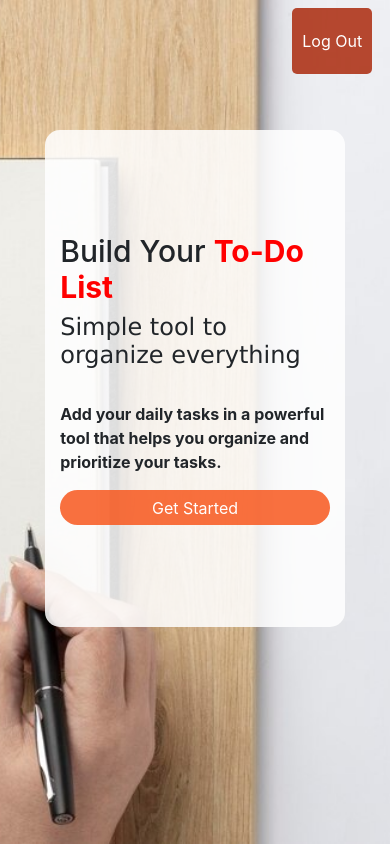
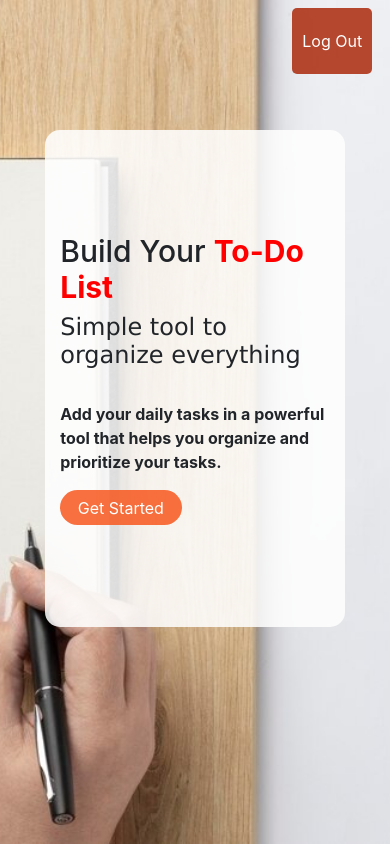
Before and after one commit to sharayuaswale-23/TodoList-website, a React (Create React App) app: page /home in a window 390 px wide. Built offline with nearby package versions, Linux system fonts and the light colour scheme.

Commit message:
sixteen commit

```diff
--- a/src/components/Todolist/todolist.js
+++ b/src/components/Todolist/todolist.js
@@ -12,6 +12,7 @@ import { HiMiniCalendarDays } from "react-icons/hi2";
 import { RiDeleteBack2Fill } from "react-icons/ri";
 import { FaBars } from "react-icons/fa";
 import { FaRegComment } from "react-icons/fa";
+import { TiDeleteOutline } from "react-icons/ti";
 
 const TodoList = () => {
   const [todos, setTodos] = useState([]);
@@ -286,14 +287,15 @@ const TodoList = () => {
                       {todo.comments &&
                         Object.keys(todo.comments).map((commentId) => (
                           <li key={commentId}>
-                            {todo.comments[commentId]}
-                            <RiDeleteBack2Fill
+                             <TiDeleteOutline
                                     style={{
                                       margin: "8px",
                                       color: "#a81f00",
                                     }}
                                     onClick={() => handleDeleteComment(todo.id, commentId)}
                                   />
+                            {todo.comments[commentId]}
+
                           </li>
                         ))}
                     </ul>
--- a/src/components/home/home.css
+++ b/src/components/home/home.css
@@ -59,7 +59,7 @@ font-weight: 700;
   cursor: pointer;
   color: white;
   padding: 2%;
-  width: auto;
+  width: 25%;
 }
 .lower-cont button:hover{
   background-color: rgb(253,73,8);
@@ -82,6 +82,9 @@ font-weight: 700;
   border-radius: 15px;
   background-color: rgba(255, 255, 255, 0.855);
 }
+.lower-cont button{
+  width: 45%;
+}
 .top-cont {
   display: flex;
   justify-content: flex-end;
```
